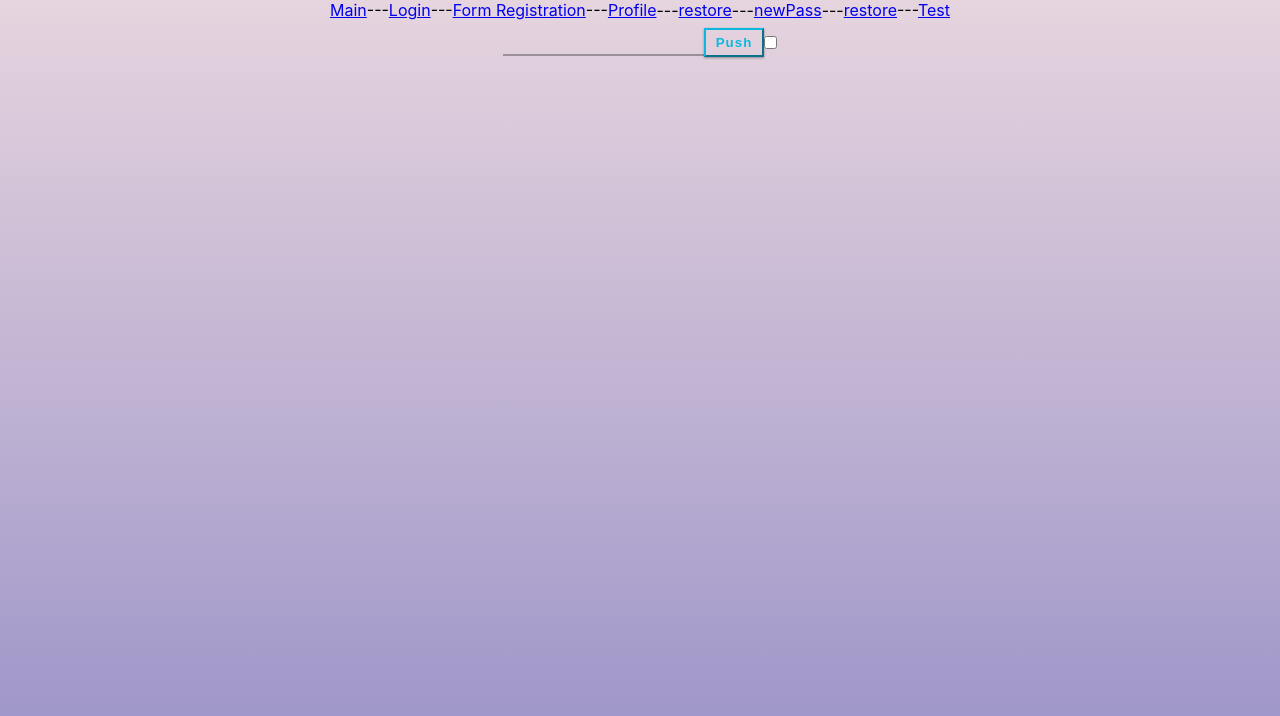
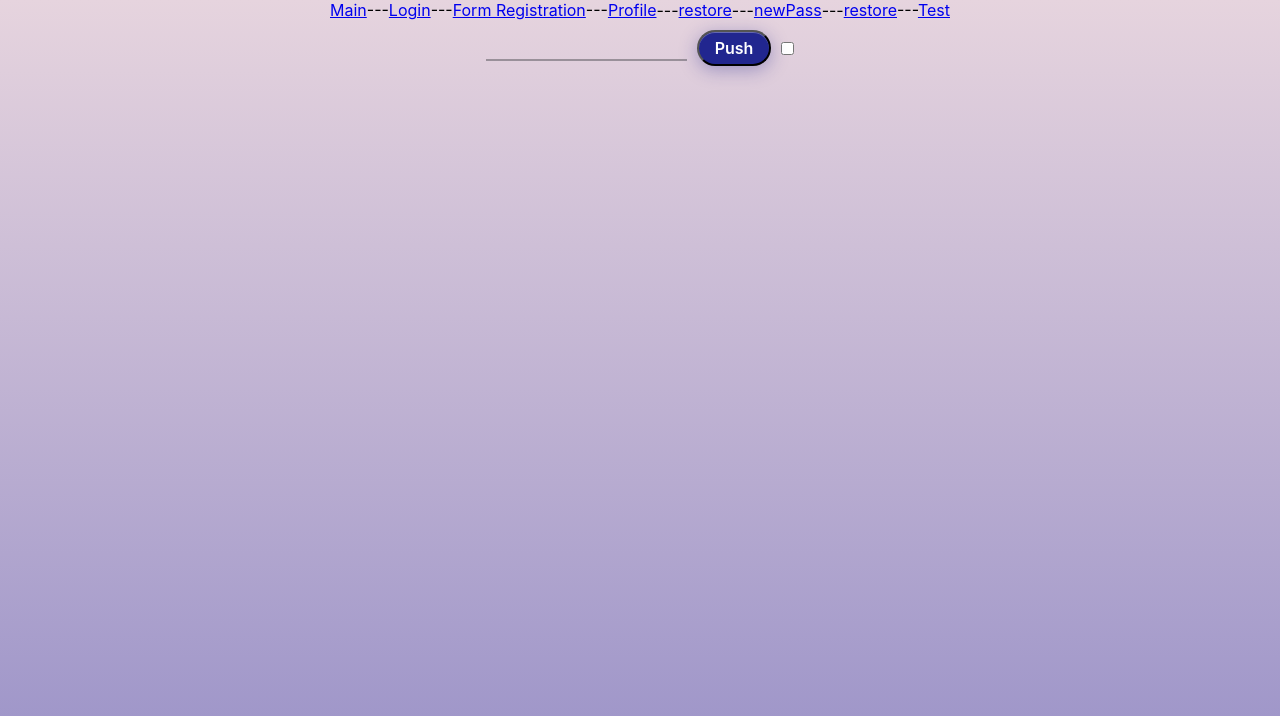
Before and after one commit to faceless49/cards, a React (Create React App) app: page /#/test in a window 1280 px wide. Shown: the top 716 px of the page. Built offline with nearby package versions, Linux system fonts and the light colour scheme.

Commit message:
add common AuthStyles/refactoring Cards

```diff
--- a/src/components/Login/Login.module.scss
+++ b/src/components/Login/Login.module.scss
@@ -1,22 +1,4 @@
-.loginWrapper {
-    background: #F9F9FE;
-    width: 413px;
-    padding: 25px 33px 26px 33px;
-    text-align: center;
-    margin: auto;
-    border-radius: 8px;
-}
 
-
-.span {
-font-family: 'SF UI Display', sans-serif;
-font-style: normal;
-font-weight: normal;
-font-size: 13px;
-line-height: 20px;
-color: #24254A;
-opacity: 0.5;
-}
 
 // .linkTransparent {
 //     width: 139px;
--- a/src/components/Login/Login.tsx
+++ b/src/components/Login/Login.tsx
@@ -1,6 +1,6 @@
 import React, { ChangeEvent, useEffect, useState } from "react";
 // @ts-ignore
-import s from "./Login.module.scss";
+import s from '../../styles/common/AuthStyles.module.scss';
 import { useDispatch, useSelector } from "react-redux";
 import { AppRootStateType } from "../../redux/store";
 import { SuperButton } from "../common/SuperButton/SuperButton";
@@ -52,7 +52,7 @@ export const Login = () => {
   };
 
   return (
-    <div className={s.loginWrapper}>
+    <div className={s.AuthShape}>
       <Title />
       <Subtitle subtitle="Sign in" />
 
@@ -79,9 +79,7 @@ export const Login = () => {
           Login
         </SuperButton>
       </div>
-
       <span>Don't have an account?</span>
-
       <div>
         <SuperButton onClick={onClickSignUp}>Sign Up</SuperButton>
       </div>
--- a/src/components/Register/Registration.tsx
+++ b/src/components/Register/Registration.tsx
@@ -1,6 +1,11 @@
+//@ts-ignore
+import s from '../../styles/common/AuthStyles.module.scss';
 import React, {ChangeEvent} from "react";
 import {SuperButton} from "../common/SuperButton/SuperButton";
 import {SuperInputText} from "../common/SuperInputText/SuperInputText";
+import Subtitle from '../common/Subtitle/Subtitle';
+import Title from '../common/Title/Title';
+
 
 
 export type RegistrationTypeProps = {
@@ -41,8 +46,10 @@ export const Registration: React.FC<RegistrationTypeProps> =
         }
 
         return (
-            <div>
-                <h1>Sign Up</h1>
+            <div className={s.AuthShape}>
+
+                <Title/>
+                <Subtitle subtitle="Sign up" />
                 <div>
                     <div style={{color: 'red'}}>
                         {errorRequestValue}
--- a/src/components/common/Subtitle/Subtitle.module.scss
+++ b/src/components/common/Subtitle/Subtitle.module.scss
@@ -1,5 +1,5 @@
 .subtitle {
-    font-family: 'Poppins';
+    font-family: 'Poppins-Medium';
     font-size: 22px;
     line-height: 33px;
     color: #2D2E46;
--- a/src/components/common/SuperButton/SuperButton.module.scss
+++ b/src/components/common/SuperButton/SuperButton.module.scss
@@ -1,11 +1,40 @@
 .default {
-    padding: 5px 10px;
-    border-color: #0DB8DE;
-    background-color: transparent;
-    color: #0DB8DE;
-    font-weight: bold;
-    letter-spacing: 1px;
-    box-shadow: 0 1px 3px rgba(0, 0, 0, 0.12), 0 1px 2px rgba(0, 0, 0, 0.24);
+    // padding: 5px 10px;
+    // border-color: #0DB8DE;
+    // background-color: transparent;
+    // color: #0DB8DE;
+    // font-weight: bold;
+    // letter-spacing: 1px;
+    // box-shadow: 0 1px 3px rgba(0, 0, 0, 0.12), 0 1px 2px rgba(0, 0, 0, 0.24);
+    background-color:#21268F;
+    box-shadow: 0px 4px 18px rgba(33, 38, 143, 0.35), inset 0px 1px 0px rgba(255, 255, 255, 0.3);
+    border-radius: 30px;
+    // border: 1px solid rgba(27, 31, 35, .15);
+    // border-radius: 6px;
+    // box-shadow: rgba(27, 31, 35, .1) 0 1px 0;
+    box-sizing: border-box;
+    color: #fff;
+    cursor: pointer;
+    display: inline-block;
+    font-family: -apple-system, system-ui, "Segoe UI", Helvetica, Arial, sans-serif, "Apple Color Emoji", "Segoe UI Emoji";
+    font-size: 16px;
+    font-weight: 600;
+    line-height: 20px;
+    padding: 6px 16px;
+    position: relative;
+    text-align: center;
+    text-decoration: none;
+    user-select: none;
+    -webkit-user-select: none;
+    touch-action: manipulation;
+    vertical-align: middle;
+    white-space: nowrap;
+    margin: 10px;
+
+
+
+
+
 }
 
 .default:disabled {
--- a/src/components/common/Title/Title.jsx
+++ b/src/components/common/Title/Title.jsx
@@ -4,7 +4,7 @@ export default function Title() {
 
     return (
         <div className={s.title}>
-            <h2>It-incubator</h2>
+            <h2 className={s.headline}>It-incubator</h2>
         </div>
     )
 
--- a/src/components/common/Title/Title.module.scss
+++ b/src/components/common/Title/Title.module.scss
@@ -1,4 +1,4 @@
-.title {
+.headline {
     font-family: 'Poppins', sans-serif;
     font-style: normal;
     font-weight: 600;
--- a/src/index.css
+++ b/src/index.css
@@ -27,9 +27,15 @@
 }
 
 @font-face {
-  font-family: "Poppins";
+  font-family: "Poppins-Medium";
   src: url(./fonts/Poppins-Medium.ttf) format('truetype');
   font-weight: 600;
+  font-display: swap;
+}
+
+@font-face {
+  font-family: "Poppins";
+  src: url(./fonts/Poppins-Bold.ttf) format('truetype');
   font-display: swap;
 }
 
--- /dev/null
+++ b/src/styles/common/AuthStyles.module.scss
@@ -0,0 +1,20 @@
+    .AuthShape {
+        background: #F9F9FE;
+        padding: 25px 33px 26px 33px;
+        border-radius: 8px;
+        width: 413px;
+        position: absolute;
+        top: 50%;
+        left: 50%;
+        transform: translate(-50%, -50%);
+    }
+
+    .span {
+        font-family: 'SF UI Display', sans-serif;
+        font-style: normal;
+        font-weight: normal;
+        font-size: 13px;
+        line-height: 20px;
+        color: #24254A;
+        opacity: 0.5;
+    }
```
